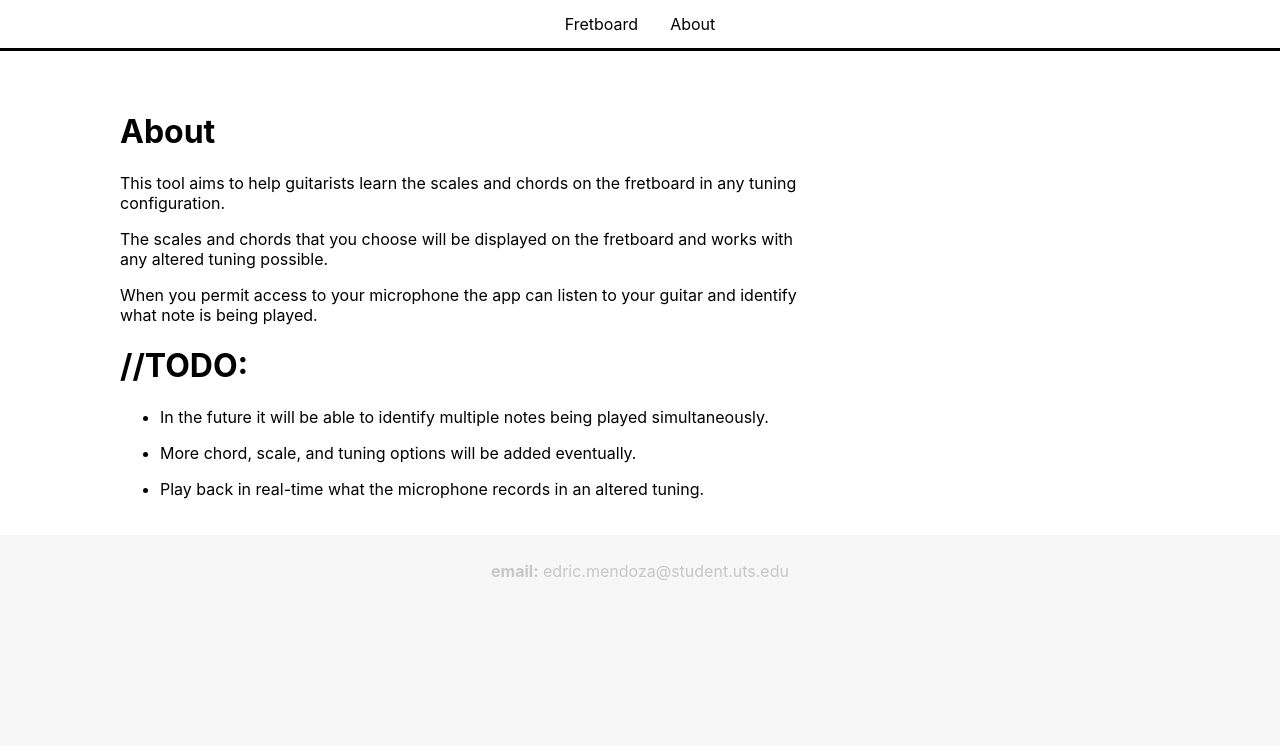
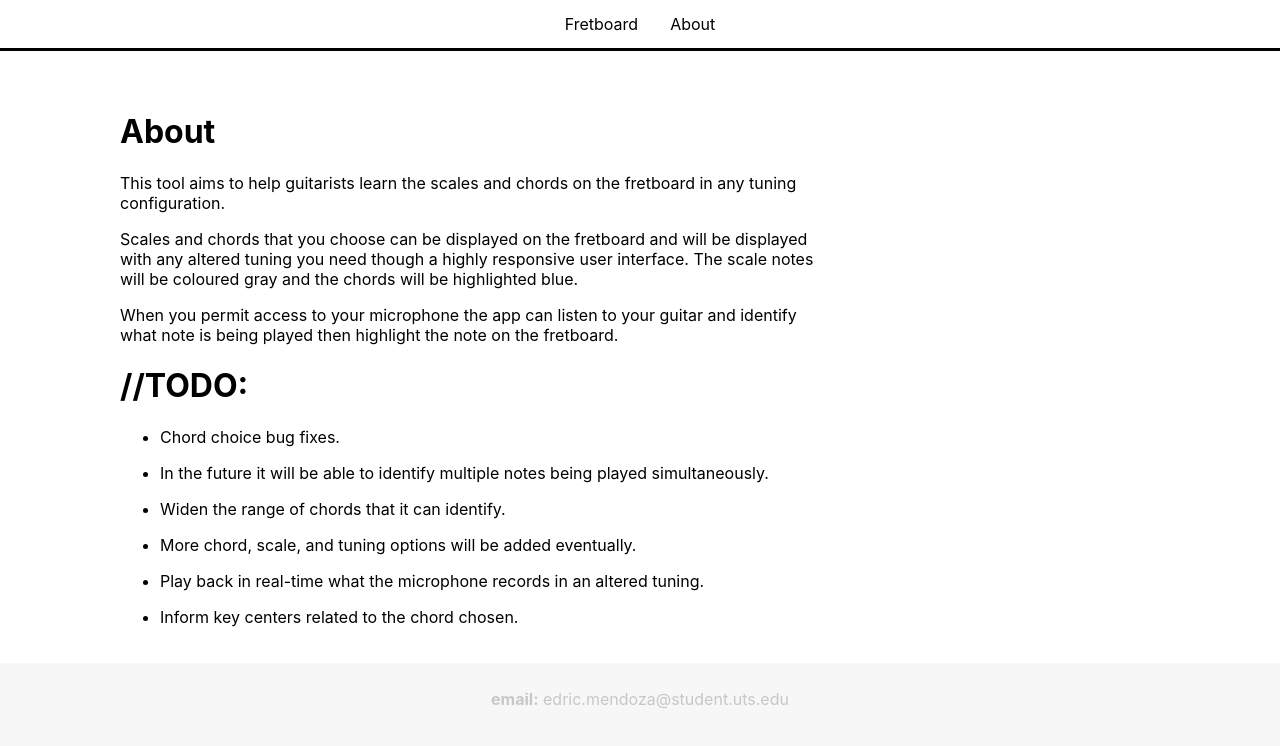
Before and after one commit to edric-m/react-project, a React (Create React App) app: page /about in a window 1280 px wide. Shown: the top 746 px of the page. Built offline with nearby package versions, Linux system fonts and the light colour scheme; no server answers.

Commit message:
menu interface updates

```diff
--- a/src/App.css
+++ b/src/App.css
@@ -96,6 +96,7 @@ footer {
 .appFunctionsItem {
   /*display: flex;*/
   cursor: pointer;
+  margin-top: 9px;
 }
 .appFunctionsShortItem {
   display: inline;
--- a/src/components/OptionsListTransition.js
+++ b/src/components/OptionsListTransition.js
@@ -82,15 +82,17 @@ class OptionsListTransition extends React.Component {
         let x = Data.find(x => x.name === itemName);
         let children = x.children;
         const n = children.length;
-        const maxListLength = 25;
+        const maxListLength = 26;
 
         //temp.pop();
         //temp.pop();
         //temp.pop();
         //temp.pop();
-
+        //remove main functions temporaraly
         temp.splice(0,4);
 
+        //TODO: if n == 0 jump to executing function
+        if(n > 0) {
             while(temp.length > maxListLength) {
                 temp.shift();
             }
@@ -103,17 +105,16 @@ class OptionsListTransition extends React.Component {
                     temp.pop();
                 }
 
-            //temp = temp.filter(name => name !== children[i]);
-            //temp.push(children[i]);
-
-            //TODO: if chord is chosen need to remove notes, then add them back
-
                 if(!temp.includes(children[n-(i+1)]))
                 {
                     //temp.push(children[i]);
                     temp.unshift(children[n-(i+1)]);
                 }
+                //TODO: else remove them, then add them again to the top
             }
+        }
+
+
 
         //then execute function here?
         let code = x.function;
@@ -134,13 +135,19 @@ class OptionsListTransition extends React.Component {
                 case 'S':
                     this.setState({chordType: code.slice(2)});
 
-                    //TODO: dont like how this is done, page is kind of slow
-                    let tempItems = this.state.items;
-                    tempItems.unshift(code.slice(2) + "Title"); //TODO: error when clear chord is selected "null" is not an option
-                    this.setState({items: tempItems});
-
                     if(code.slice(2) === "null") {
                         this.props.chord([]);
+                    } else {
+                        //TODO: works for not, dont like how this is done, page is kind of slow
+                        let tempItems = this.state.items;
+                        //console.log(tempItems);
+                        if(tempItems[0].length > 2) {
+                            //console.log(tempItems.shift());
+                            tempItems.shift(); //remove the previous chord title
+                        }
+                        tempItems.unshift(code.slice(2) + "Title");
+                        this.setState({items: tempItems});
+                        //console.log(tempItems);
                     }
                     break;
                 case 'D':
@@ -186,7 +193,7 @@ class OptionsListTransition extends React.Component {
                     items={this.state.items}
                     //initial={null}
                     from={{ overflow: 'hidden', height: 0, opacity: 0 }}
-                    enter={{ height: 38, opacity: 1, background: '#FCFFFF' }}
+                    enter={{ height: 28, opacity: 1, background: '#FCFFFF' }} //height: 38 previously
                     leave={{ height: 0, opacity: 0, background: '#FCFFFF' }}
                     update={{ background: '#FCFFFF' }}
                     trail={50}>
--- a/src/data/optionsListData.js
+++ b/src/data/optionsListData.js
@@ -1,6 +1,6 @@
 const notes = ["keyTitle","A", "A#", "B", "C", "C#", "D", "D#", "E", "F", "F#", "G", "G#"];
 const chordRoot = ["rA", "rA#", "rB", "rC", "rC#", "rD", "rD#", "rE", "rF", "rF#", "rG", "rG#"];
-const modes = ["lydian", "ionian", "mixolydian", "dorian", "aeolian", "phrygian", "locrian"];
+const modes = ["modeTitle","lydian", "ionian", "mixolydian", "dorian", "aeolian", "phrygian", "locrian"];
 //TODO: has issues -> const modes = ["modeTitle","lydian", "ionian", "mixolydian", "dorian", "aeolian", "phrygian", "locrian"];
 const tuningOps = ["tuneTitle", "standard", "NewST", "fifths", "drop d", "DADGAD","custom"];
 const chordTypes = ["chordTitle","smaj","smin","smaj7","smin7","s7chrd","sdim","saug","ssus2","ssus4","snone","scus"];
@@ -11,7 +11,7 @@ const chordTypes = ["chordTitle","smaj","smin","smaj7","smin7","s7chrd","sdim","
 export default[
     //scale options
     {name: "sca", content: "- - modes -", children: notes, function: []}, //scales option
-    {name: "keyTitle", content: "> key center", children: [], function: []},
+    {name: "keyTitle", content: "> mode center", children: [], function: []},
     //pitch center
     {name: "A", content: "A", children: modes, function: "K=A"},
     {name: "A#", content: "A#", children: modes, function: "K=A#"},
@@ -28,13 +28,13 @@ export default[
     //mode types title
     {name: "modeTitle", content: "> modes", children: [], function: []},
     //modes
-    {name: "lydian", content: modes[0], children: [], function: "M="+modes[0]},
-    {name: "ionian", content: modes[1] + " (major)", children: [], function: "M="+modes[1]},
-    {name: "mixolydian", content: modes[2], children: [], function: "M="+modes[2]},
-    {name: "dorian", content: modes[3], children: [], function: "M="+modes[3]},
-    {name: "aeolian", content: modes[4] + " (minor)", children: [], function: "M="+modes[4]},
-    {name: "phrygian", content: modes[5], children: [], function: "M="+modes[5]},
-    {name: "locrian", content: modes[6], children: [], function: "M="+modes[6]},
+    {name: "lydian", content: modes[1], children: [], function: "M="+modes[1]},
+    {name: "ionian", content: modes[2] + " (major)", children: [], function: "M="+modes[2]},
+    {name: "mixolydian", content: modes[3], children: [], function: "M="+modes[3]},
+    {name: "dorian", content: modes[4], children: [], function: "M="+modes[4]},
+    {name: "aeolian", content: modes[5] + " (minor)", children: [], function: "M="+modes[5]},
+    {name: "phrygian", content: modes[6], children: [], function: "M="+modes[6]},
+    {name: "locrian", content: modes[7], children: [], function: "M="+modes[7]},
 
     //chords
     {name: "crd", content: "- chords -", children: chordTypes, function: []}, //chords option
--- a/src/pages/AboutPage.js
+++ b/src/pages/AboutPage.js
@@ -6,16 +6,20 @@ const AboutPage = () => (
         <h1>About</h1>
         <p>This tool aims to help guitarists learn the scales and chords on the fretboard in any
             tuning configuration.</p>
-        <p>The scales and chords that you choose will be displayed on the fretboard and works with
-            any altered tuning possible.</p>
+        <p>Scales and chords that you choose can be displayed on the fretboard and will be displayed with
+            any altered tuning you need though a highly responsive user interface. The scale notes will
+            be coloured gray and the chords will be highlighted blue.</p>
         <p>When you permit access to your microphone the app can listen to your guitar and identify
-            what note is being played.</p>
+            what note is being played then highlight the note on the fretboard.</p>
         <h1>&#47;&#47;TODO:</h1>
         <ul>
+            <li><p>Chord choice bug fixes.</p></li>
             <li><p>In the future it will be able to identify multiple notes
             being played simultaneously.</p></li>
+            <li><p>Widen the range of chords that it can identify.</p></li>
             <li><p>More chord, scale, and tuning options will be added eventually.</p></li>
             <li><p>Play back in real-time what the microphone records in an altered tuning.</p></li>
+            <li><p>Inform key centers related to the chord chosen.</p></li>
         </ul>
 
     </div>
```
Lines whose indentation alone changed are shown as unchanged.
